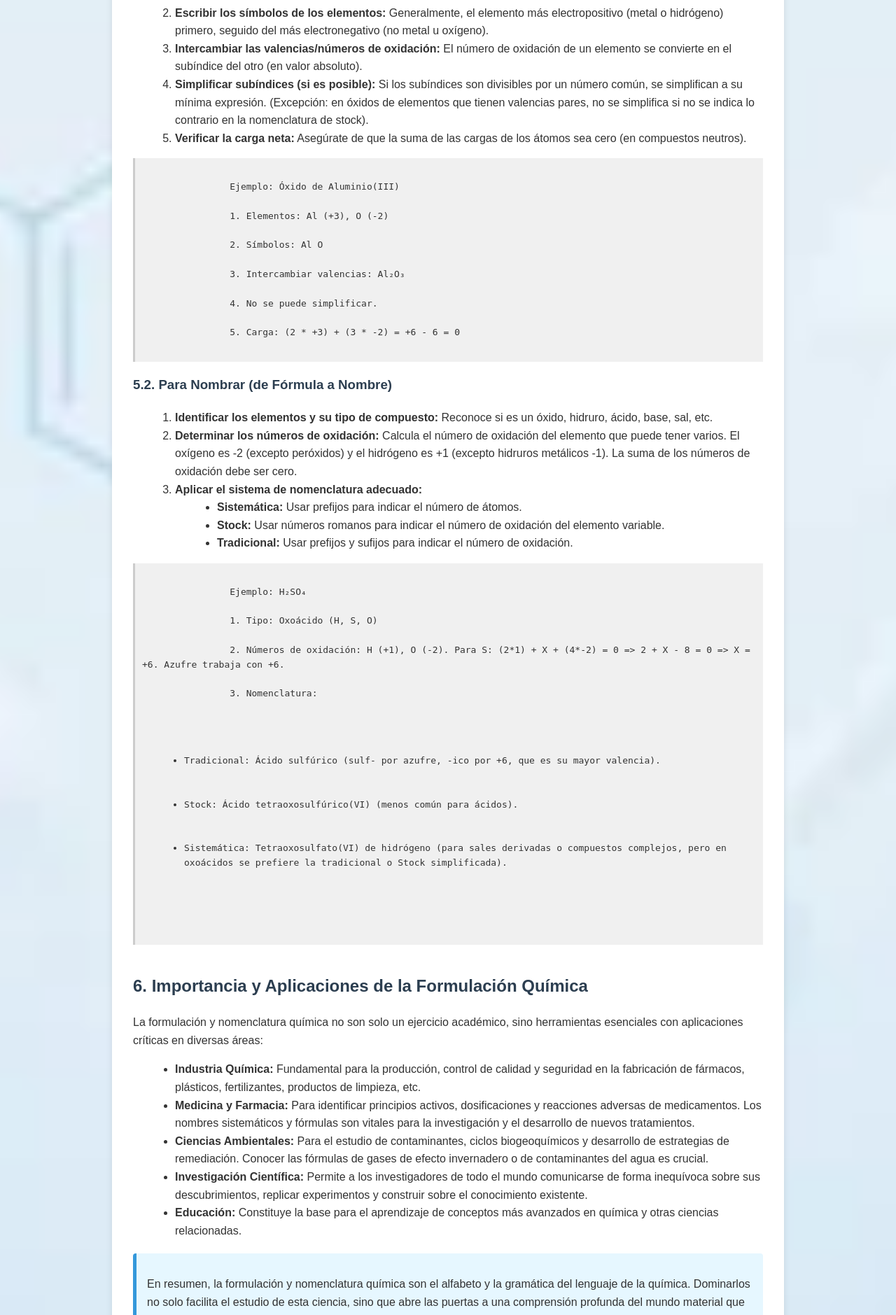
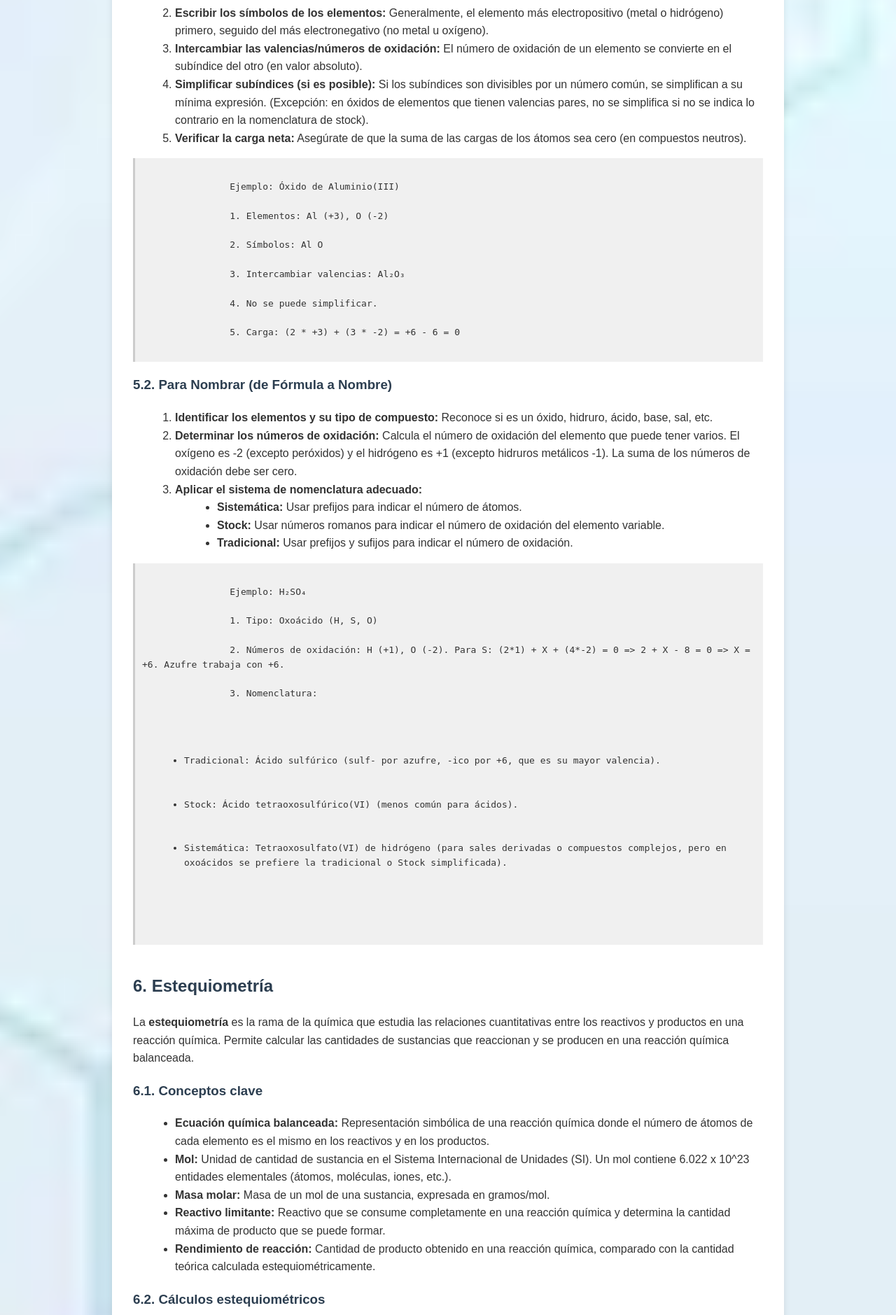
Before and after one commit to mmartinmmc/Proyecto-Personal, a Flask app: page /informacion in a window 1280 px wide. Shown: the part 3922-5801 px from the top of the page at 70% size. Run offline with Flask 3, Linux system fonts and the light colour scheme.

Commit message:
Update informacion.html

```diff
--- a/templates/informacion.html
+++ b/templates/informacion.html
@@ -6,7 +6,7 @@
     <title>Información Clave sobre Formulación Química</title>
     <link rel="stylesheet" href="{{ url_for('static', filename='styles.css') }}">
     <style>
-        /* Estilos específicos para esta página si es necesario */
+        /* Estilos generales (los que ya tenías y los que moverías de aquí a styles.css) */
         body {
             font-family: Arial, sans-serif;
             line-height: 1.6;
@@ -56,7 +56,7 @@
             margin: 10px 0;
             border-left: 3px solid #ccc;
             font-family: monospace;
-            white-space: pre-wrap; /* Para mantener saltos de línea y espacios */
+            white-space: pre-wrap;
         }
         .back-link {
             display: block;
@@ -71,6 +71,25 @@
         }
         .back-link a:hover {
             text-decoration: underline;
+        }
+
+        /* Estilos para videos responsive */
+        .video-responsive {
+            position: relative;
+            padding-bottom: 56.25%; /* Relación de aspecto 16:9 (altura / ancho = 9 / 16 = 0.5625) */
+            padding-top: 25px; /* Para ocultar controles o título inicial de YouTube */
+            height: 0;
+            overflow: hidden;
+            margin-bottom: 20px; /* Espacio entre videos */
+            background-color: #000; /* Fondo negro mientras carga el video */
+        }
+        .video-responsive iframe {
+            position: absolute;
+            top: 0;
+            left: 0;
+            width: 100%;
+            height: 100%;
+            border: 0;
         }
     </style>
 </head>
@@ -244,7 +263,60 @@
         </section>
 
         <section>
-            <h2>6. Importancia y Aplicaciones de la Formulación Química</h2>
+            <h2>6. Estequiometría</h2>
+            <p>La <strong>estequiometría</strong> es la rama de la química que estudia las relaciones cuantitativas entre los reactivos y productos en una reacción química. Permite calcular las cantidades de sustancias que reaccionan y se producen en una reacción química balanceada.</p>
+            <h3>6.1. Conceptos clave</h3>
+            <ul>
+              <li><strong>Ecuación química balanceada:</strong> Representación simbólica de una reacción química donde el número de átomos de cada elemento es el mismo en los reactivos y en los productos.</li>
+              <li><strong>Mol:</strong> Unidad de cantidad de sustancia en el Sistema Internacional de Unidades (SI). Un mol contiene 6.022 x 10^23 entidades elementales (átomos, moléculas, iones, etc.).</li>
+              <li><strong>Masa molar:</strong> Masa de un mol de una sustancia, expresada en gramos/mol.</li>
+              <li><strong>Reactivo limitante:</strong> Reactivo que se consume completamente en una reacción química y determina la cantidad máxima de producto que se puede formar.</li>
+              <li><strong>Rendimiento de reacción:</strong> Cantidad de producto obtenido en una reacción química, comparado con la cantidad teórica calculada estequiométricamente.</li>
+            </ul>
+            <h3>6.2. Cálculos estequiométricos</h3>
+            <p>Los cálculos estequiométricos involucran la conversión entre masa, moles y volumen de las sustancias en una reacción química, utilizando la ecuación química balanceada y las masas molares.</p>
+            <div class="ejemplo">
+              Ejemplo:
+              Dada la reacción: 2 H₂ + O₂ → 2 H₂O
+              Si reaccionan 4 gramos de H₂, ¿cuántos gramos de H₂O se producen?
+              <ol>
+                <li>Masa molar de H₂: 2 g/mol</li>
+                <li>Moles de H₂: 4 g / (2 g/mol) = 2 moles</li>
+                <li>De la ecuación balanceada, 2 moles de H₂ producen 2 moles de H₂O.</li>
+                <li>Masa molar de H₂O: 18 g/mol</li>
+                <li>Masa de H₂O producida: 2 moles * (18 g/mol) = 36 gramos</li>
+              </ol>
+            </div>
+        </section>
+
+        <section>
+            <h2>7. Recursos Visuales y Ejemplos Prácticos</h2>
+            <p>Para complementar la información teórica, a continuación encontrarás videos que explican de forma visual y práctica algunos de los conceptos clave de la formulación y nomenclatura química, y ahora también sobre estequiometría.</p>
+
+            <h3>7.1. Video: Cómo formular en 8 minutos 👍 Formulación química ⚛️ ideas básicas</h3>
+            <div class="video-responsive">
+                <iframe src="http://www.youtube.com/watch?v=QrJSL0VN8yE?controls=1&rel=0"
+                        title="Cómo formular en 8 minutos 👍 Formulación química ⚛️ ideas básicas"
+                        allow="accelerometer; autoplay; clipboard-write; encrypted-media; gyroscope; picture-in-picture; web-share"
+                        allowfullscreen>
+                </iframe>
+            </div>
+            <p>Este video ofrece una visión general sobre cómo empezar a formular compuestos inorgánicos, explicando las bases de los elementos y las valencias.</p>
+
+            <h3>7.2. Video: ESTEQUIOMETRÍA PASO A PASO CON EJEMPLOS | Química básica</h3>
+            <div class="video-responsive">
+                <iframe src="http://www.youtube.com/watch?v=o5n-Ok8vdgE?controls=1&rel=0"
+                        title="ESTEQUIOMETRÍA PASO A PASO CON EJEMPLOS | Química básica"
+                        allow="accelerometer; autoplay; clipboard-write; encrypted-media; gyroscope; picture-in-picture; web-share"
+                        allowfullscreen>
+                </iframe>
+            </div>
+            <p>En este video, se explica la estequiometría paso a paso con ejemplos prácticos.</p>
+
+        </section>
+
+        <section>
+            <h2>8. Importancia y Aplicaciones de la Formulación Química</h2>
             <p>La formulación y nomenclatura química no son solo un ejercicio académico, sino herramientas esenciales con aplicaciones críticas en diversas áreas:</p>
             <ul>
                 <li><strong>Industria Química:</strong> Fundamental para la producción, control de calidad y seguridad en la fabricación de fármacos, plásticos, fertilizantes, productos de limpieza, etc.</li>
```
